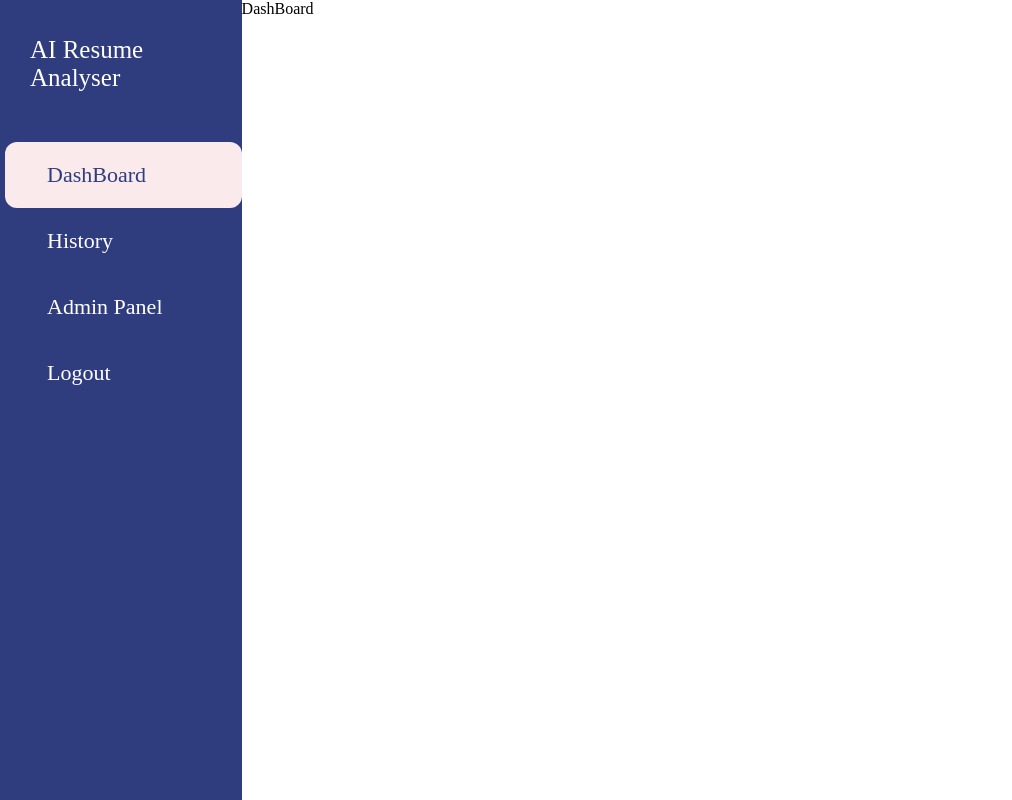
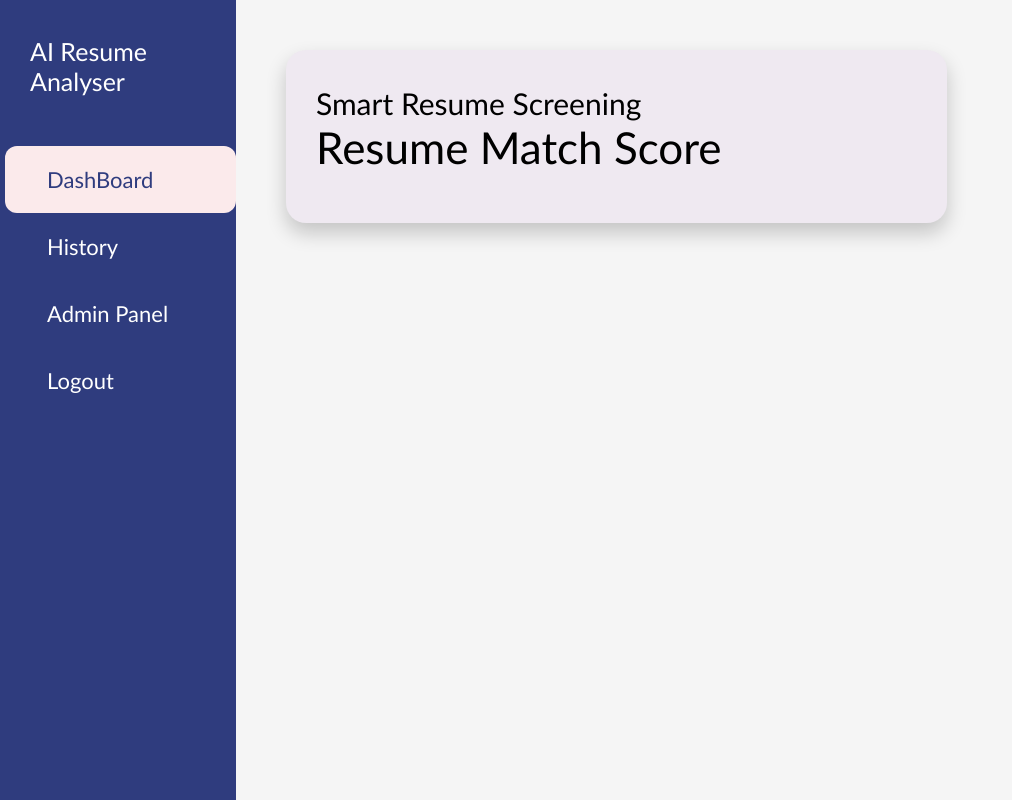
Before and after one commit to shreesh001/AI_Resume_Analyser, a React (Vite) app in the folder frontend_ai/: page /dashboard in a window 1280 px wide. Shown: the whole page, without its empty margins (0-1012 px from the left). Built offline with nearby package versions, Linux system fonts and the light colour scheme; some icons are missing.

Commit message:
Add Dashboard component with layout and styling

```diff
--- a/frontend_ai/src/App.css
+++ b/frontend_ai/src/App.css
@@ -2,6 +2,7 @@ body{
   margin:0;
   padding:0;
   box-sizing: border-box;
+  font-family:'Gill Sans', 'Gill Sans MT', Calibri, 'Trebuchet MS', sans-serif;
 }
 
 .App{
--- a/frontend_ai/src/component/Dashboard/Dashboard.jsx
+++ b/frontend_ai/src/component/Dashboard/Dashboard.jsx
@@ -3,7 +3,10 @@ import styles from './Dashboard.module.css'
 const Dashboard = () => {
   return (
     <div className={styles.dashboard}>
-      DashBoard
+      <div className={styles.dashboardLeft}>
+        <div className={styles.smartResumeScreening}>Smart Resume Screening</div>
+        <div className={styles.resumeMatchScore}>Resume Match Score</div>
+      </div>
     </div>
   )
 }
--- a/frontend_ai/src/component/Dashboard/Dashboard.module.css
+++ b/frontend_ai/src/component/Dashboard/Dashboard.module.css
@@ -0,0 +1,30 @@
+.dashboard {
+    flex: 0.8;
+    height: 100vh;
+    overflow: auto;
+    padding:50px;
+    display: flex;
+    justify-content: space-between;
+    background-color: whitesmoke;
+    box-sizing: border-box;
+}
+
+.dashboardLeft{
+    width: 70%;
+    padding: 30px;
+    height: 100%;
+    height: fit-content;
+    box-sizing: border-box;
+    background-color: #EFE9F1;
+    border-radius: 20px;
+    box-shadow: 0 10px 20px rgba(0, 0, 0, 0.2);
+}
+.smartResumeScreening{
+    margin-top: 5px;
+    font-size: 30px;
+}
+.resumeMatchScore{
+    font-size: 44px;
+
+    margin-bottom: 20px;
+}
```
